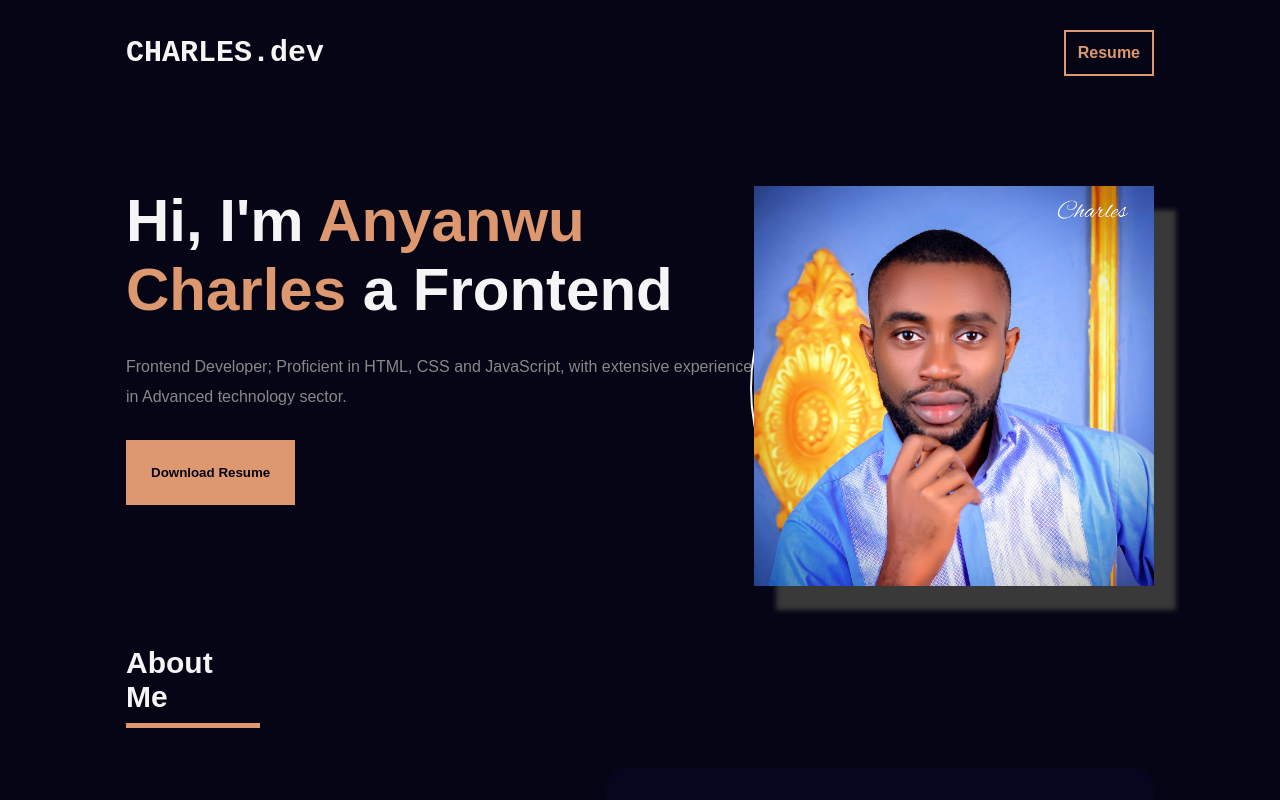
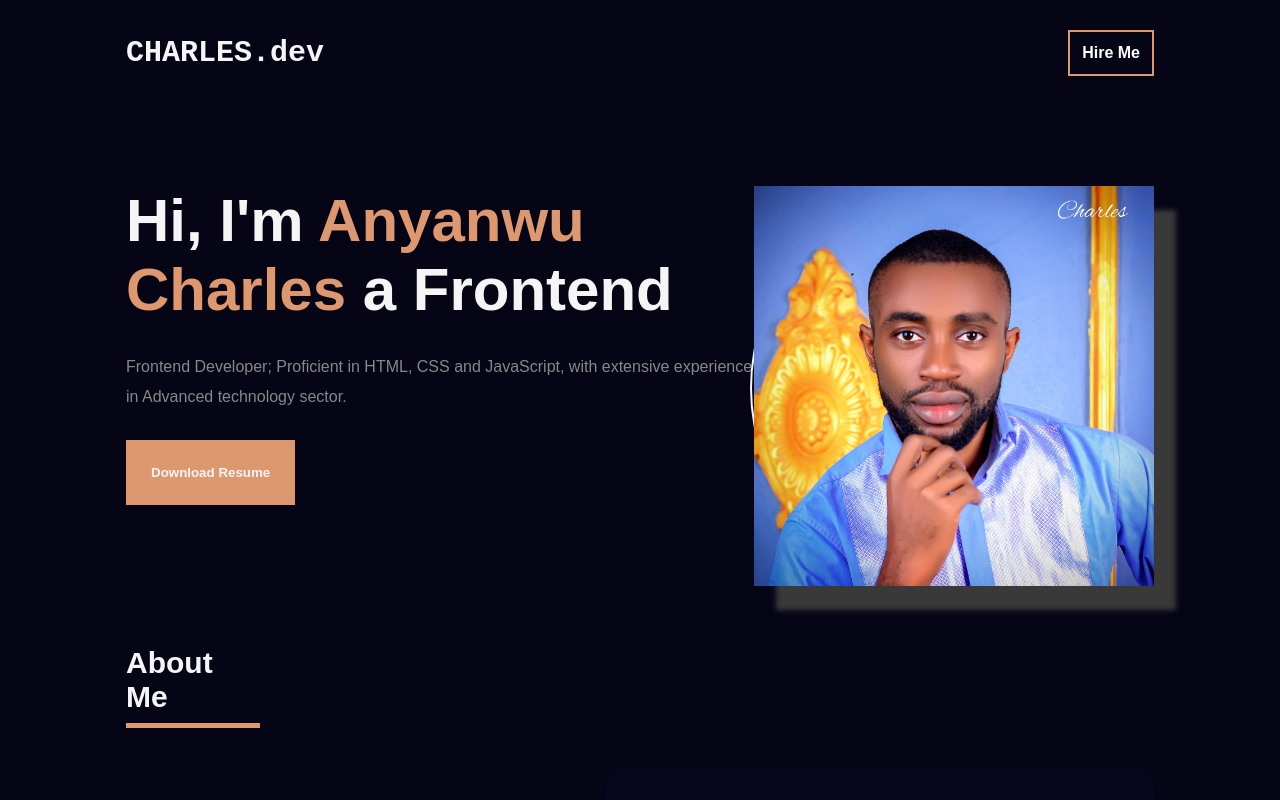
Before and after one commit to Ifypro/charles-folio, a plain HTML site: page index.html in a window 1280 px wide. Shown: the top 800 px of the page. Drawn offline with Linux system fonts and the light colour scheme.

Commit message:
more change

```diff
--- a/index.html
+++ b/index.html
@@ -14,7 +14,7 @@
                 <h1>CHARLES.dev</h1>
             </div>
             <div class="menu">
-                <span>Resume</span>
+                <span><a style="text-decoration:none; color: white;" href="https://wa.me/message/SJYITKT6U6RGN1">Hire Me</a></span>
             </div>
         </nav>
     </header>
@@ -25,7 +25,7 @@
                 <div class="left-content">
                     <h1>Hi, I'm <span>Anyanwu Charles</span> a Frontend</h1>
                     <p>Frontend Developer; Proficient in HTML, CSS and JavaScript, with extensive experience in Advanced technology sector.</p>
-                    <button>Download Resume</button>
+                    <button><a href="https://drive.google.com/file/d/1Mf5TjPlgE7Q3GPmyIPZNFAb-0sW0oYga/view" style="text-decoration: none; color: whitesmoke;">Download Resume</a></button>
                     <div class="socials">
                         <img src="" alt="">
                         <img src="" alt="">
@@ -85,7 +85,7 @@
                         <p>Using HTML, CSS & JavaScript</p>
                         <div class="link-wrapper">
                             <span><a href="https://ifypro.github.io/charles-folio/"></a> View</span>
-                            <a href="">
+                            <a href="https://github.com/Ifypro/charles-folio.git">
                                 <img src="./img/github.png" alt="">
                             </a>
                         </div>
```
